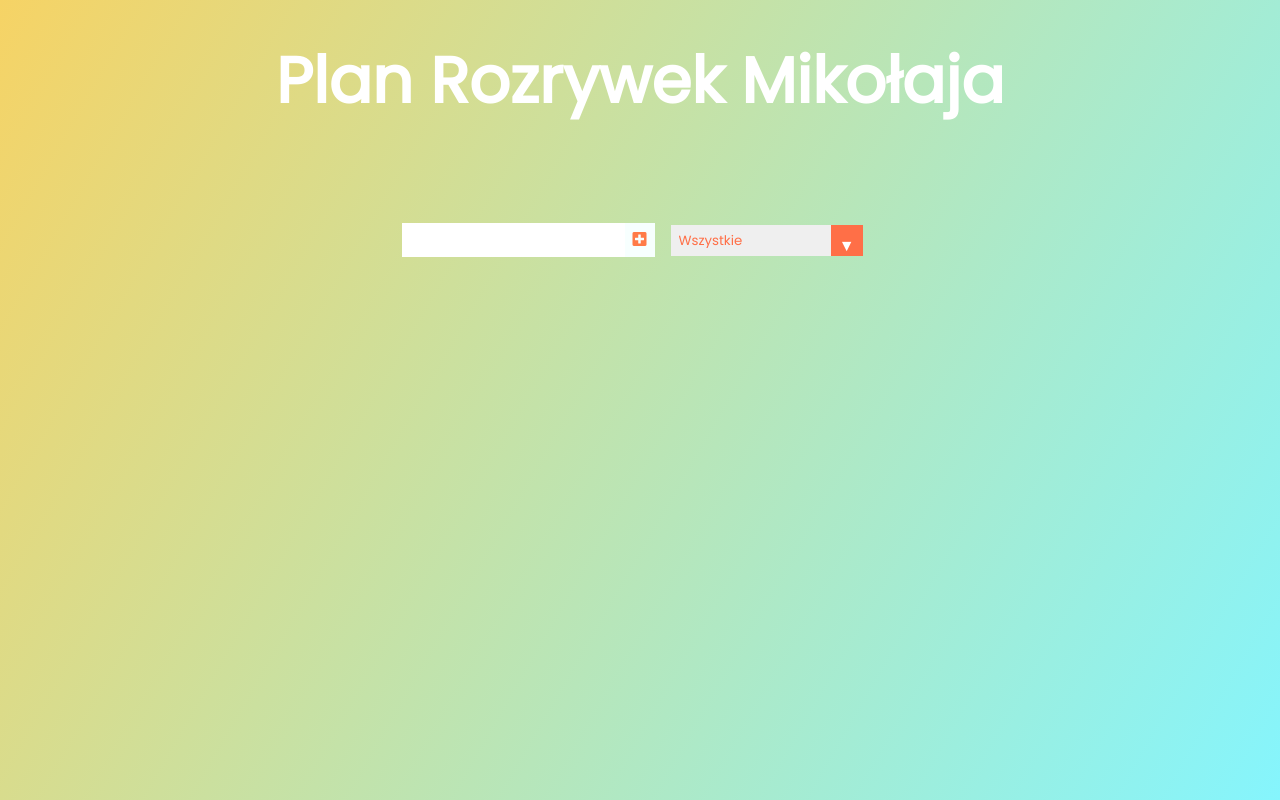
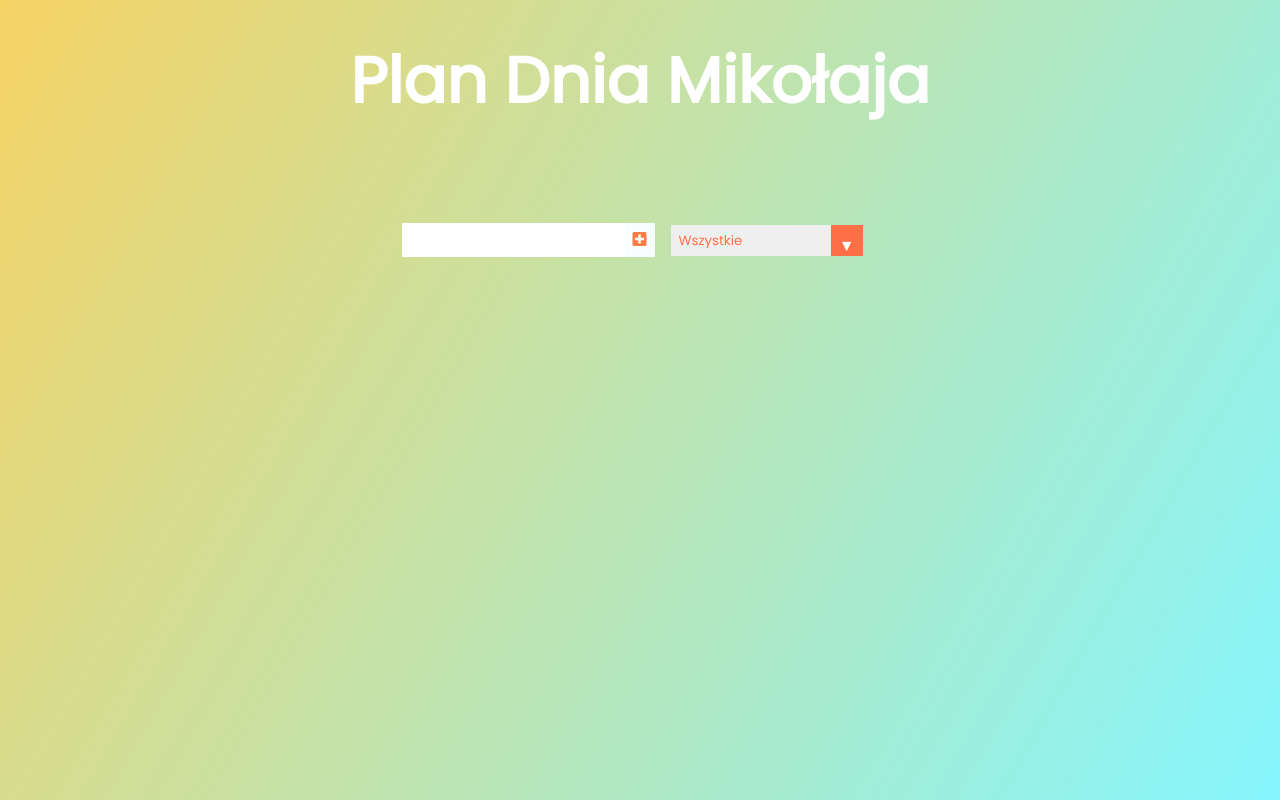
Before and after one commit to Miki867568/MIKO, a plain HTML site: page index.html in a window 1280 px wide. Drawn offline with Linux system fonts and the light colour scheme.

Commit message:
Trzecia Aktualizacja

```diff
--- a/index.html
+++ b/index.html
@@ -18,7 +18,7 @@
   </head>
   <body>
     <header>
-      <h1>Plan Rozrywek Mikołaja</h1>
+      <h1>Plan Dnia Mikołaja</h1>
     </header>
     <form>
       <input type="text" class="todo-input" />
```
